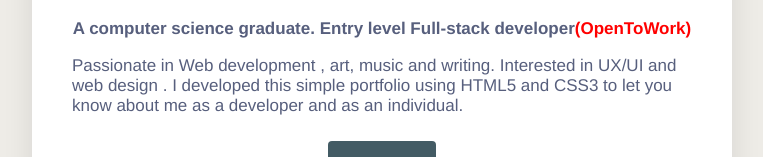
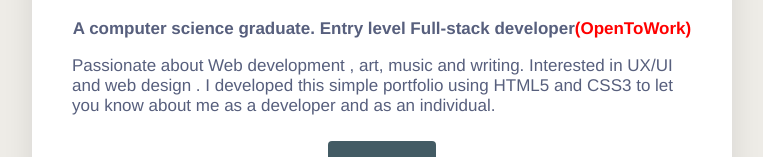
Before and after one commit to FazakiCoding/fazaki-portfolio, a plain HTML site: page index.html in a window 1280 px wide. Shown: the part 314-471 px from the top of the page, without its empty margins (258-1021 px from the left). Drawn offline with Linux system fonts and the light colour scheme.

Commit message:
updated index

```diff
--- a/index.html
+++ b/index.html
@@ -14,7 +14,7 @@
                 <h1> Hello, I'm Fazaki😀</h1>
                 <img  class="img-circle"  src="images/profile-pic.jpg" alt="Fazaki"/>
                 <p><b>A computer science graduate. Entry level Full-stack developer</b><b id="bold-red">(OpenToWork)</b></p>
-                <p id="introduction">Passionate in Web development , art, music and writing. Interested in UX/UI and web design .  I developed this simple portfolio using HTML5 and CSS3 to let you know about me as a developer and as an individual. </p>
+                <p id="introduction">Passionate about Web development , art, music and writing. Interested in UX/UI and web design .  I developed this simple portfolio using HTML5 and CSS3 to let you know about me as a developer and as an individual. </p>
                 <a class="btn-blue" href="https://github.com/FazakiCoding" target="_blank">My Github</a>
             </div>
 
```
